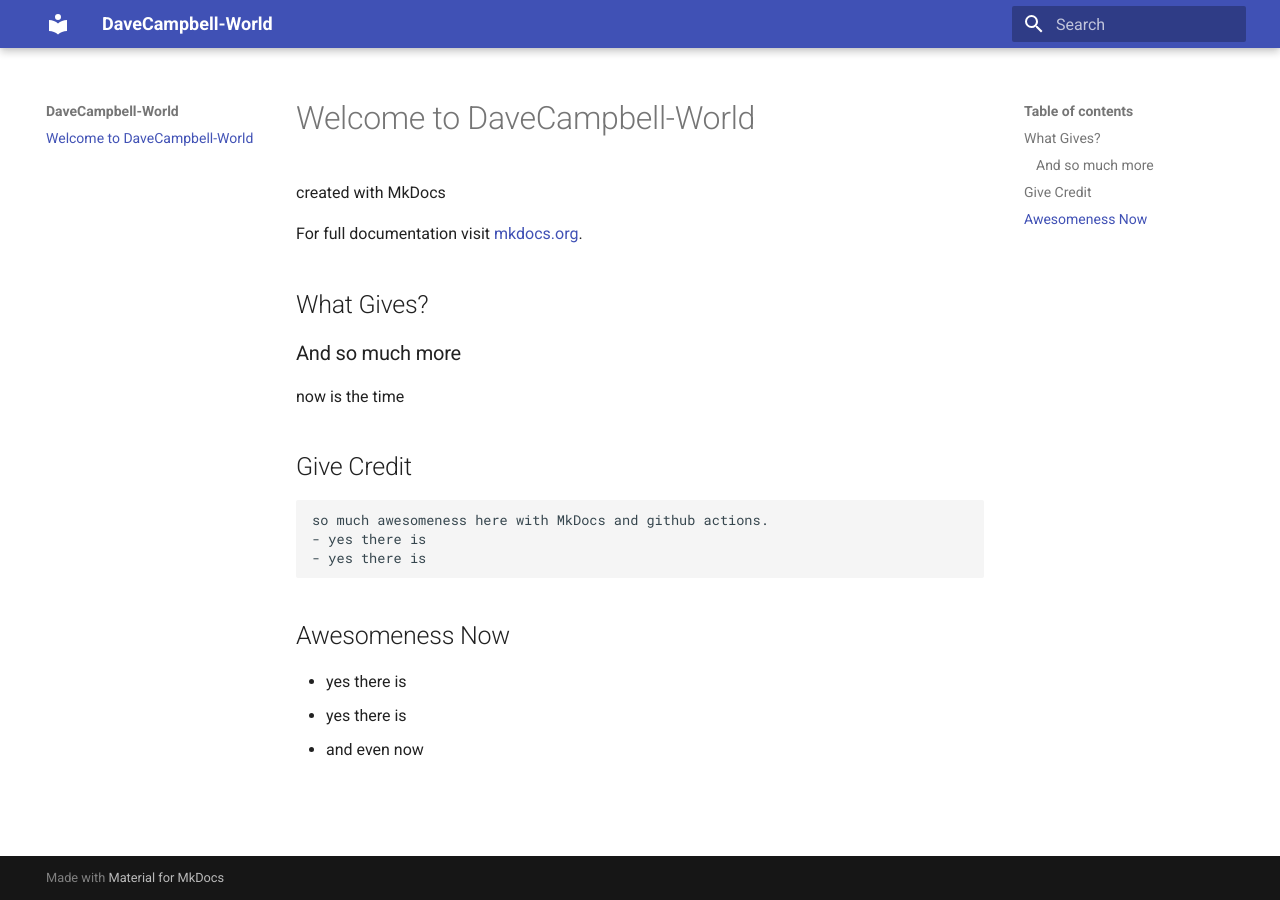
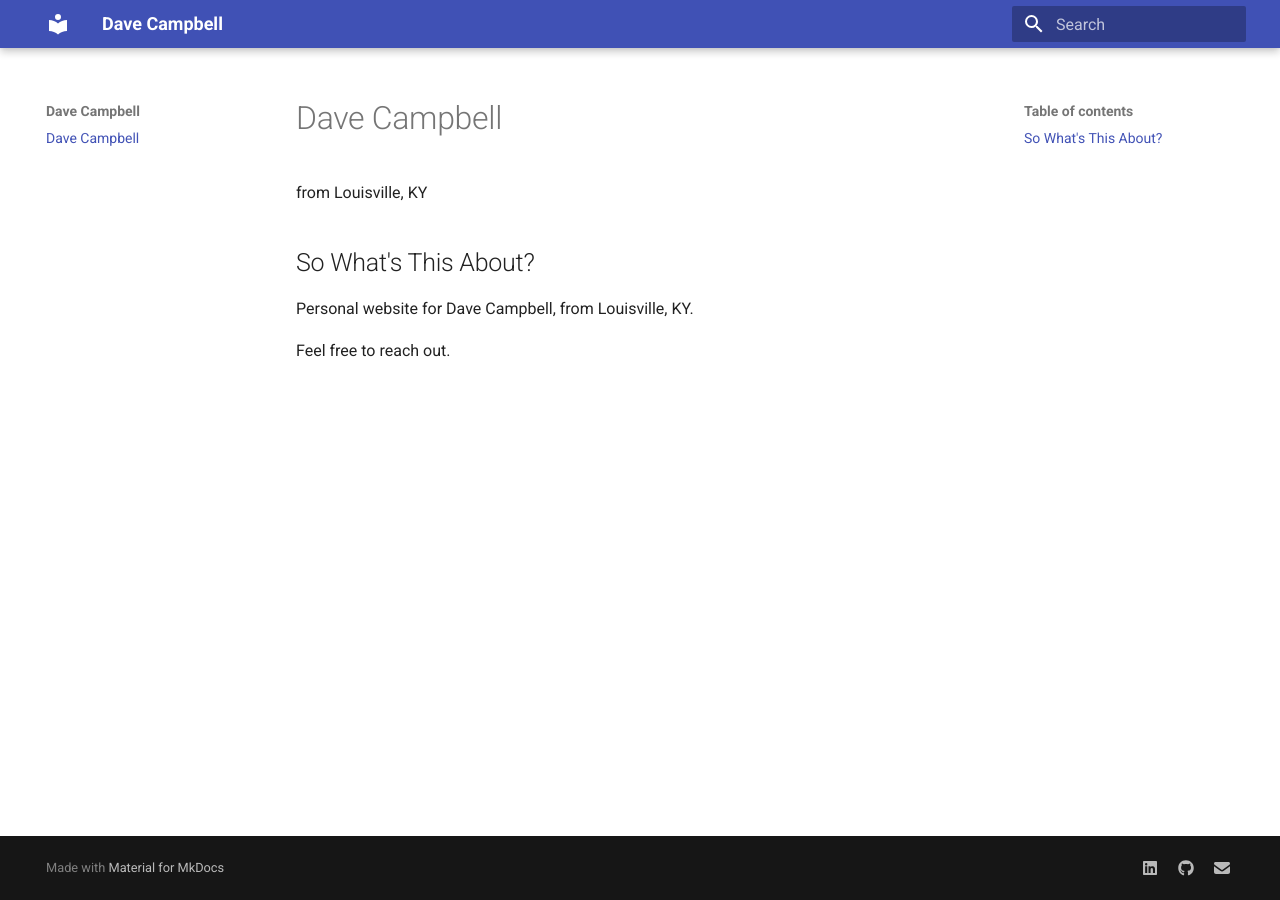
Before and after one commit to davecampbell/davecampbell.github.io, an MkDocs documentation site: the page built from docs/index.md, in a window 1280 px wide. Built offline with MkDocs 1.6.1 and Material for MkDocs 9.7.7, drawn with Linux system fonts in a browser that asks for light colours.

Commit message:
added some social icons to footer and cleaned up the page

```diff
--- a/docs/index.md
+++ b/docs/index.md
@@ -1,20 +1,7 @@
-# Welcome to DaveCampbell-World
-created with MkDocs
+# Dave Campbell
+from Louisville, KY
 
-For full documentation visit [mkdocs.org](https://www.mkdocs.org).
+## So What's This About?
+Personal website for Dave Campbell, from Louisville, KY.
 
-## What Gives?
-### And so much more
-now is the time
-
-
-## Give Credit
-    so much awesomeness here with MkDocs and github actions.
-    - yes there is
-    - yes there is
-
-
-## Awesomeness Now
- - yes there is
- - yes there is
- - and even now
+Feel free to reach out.
--- a/mkdocs.yml
+++ b/mkdocs.yml
@@ -1,3 +1,12 @@
-site_name: DaveCampbell-World
+site_name: Dave Campbell
 theme:
   name: material
+
+extra:
+  social:
+    - icon: fontawesome/brands/linkedin
+      link: https://linkedin.com/in/daveccampbell
+    - icon: fontawesome/brands/github
+      link: https://github.com/davecampbell
+    - icon: fontawesome/solid/envelope
+      link: mailto:daveccampbell@gmail.com
```
